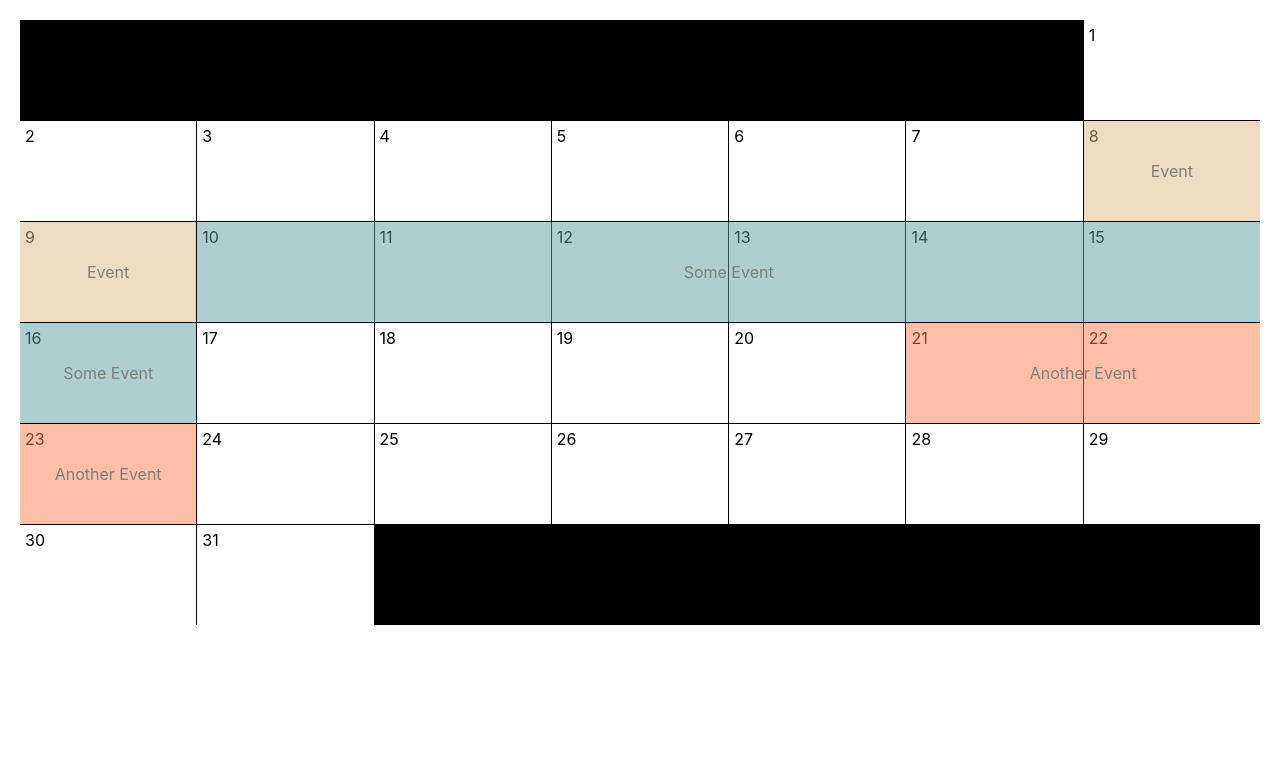
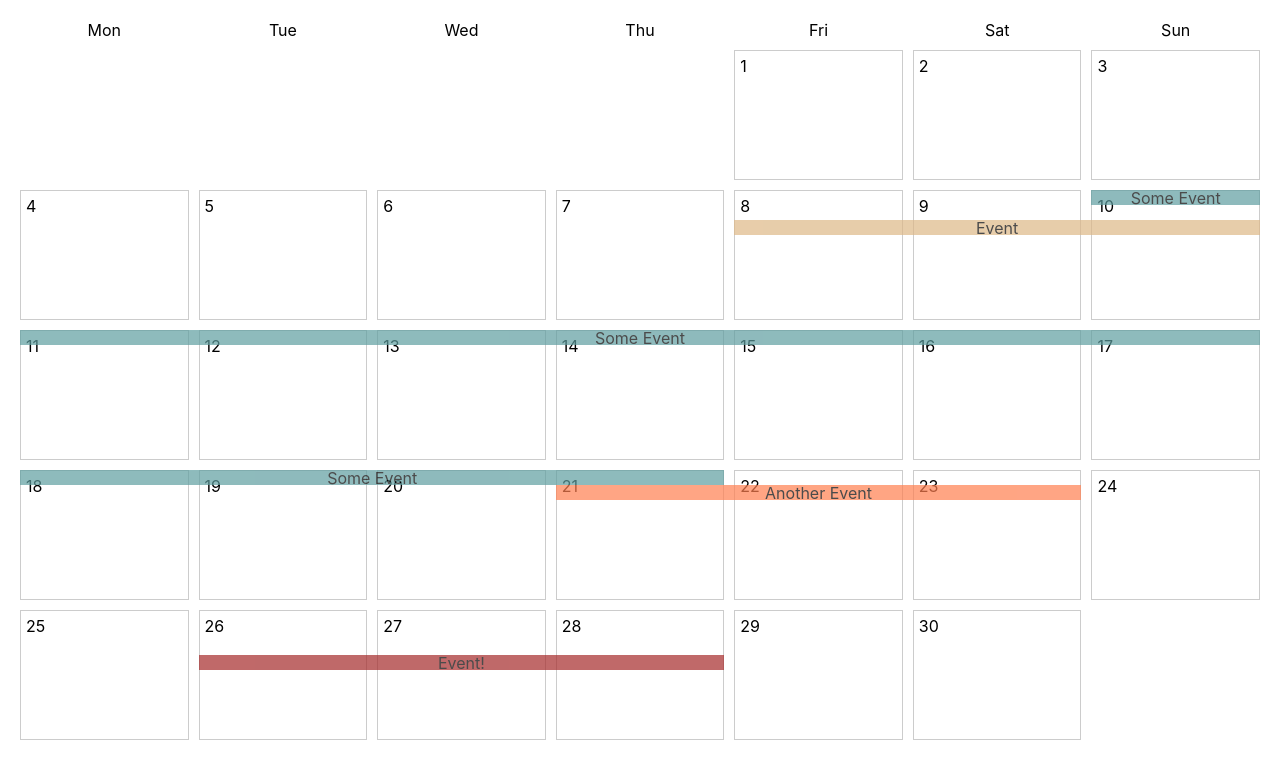
Before and after one commit to NikitoriusMinsk/react-task-calendar-component, a Next.js app: page / in a window 1280 px wide. Shown: the top 778 px of the page. Built offline with nearby package versions, Linux system fonts and the light colour scheme.

Commit message:
offset overlapping items

```diff
--- a/components/Calendar.js
+++ b/components/Calendar.js
@@ -8,14 +8,13 @@ function daysInMonth (month, year) {
     return new Date(year, month+1, 0).getDate();
 }
 function getColumn(day){
-    const dayOfWeek = new Date(date.getFullYear(), date.getMonth()+1, day).getDay();
+    const dayOfWeek = new Date(date.getFullYear(), date.getMonth(), day).getDay();
     return dayOfWeek === 0 ? 7 : dayOfWeek;
 }
-
 const schedule = [
     {
         start: 10,
-        end: 16,
+        end: 21,
         title: 'Some Event',
         color: 'cadetblue'
     },
@@ -27,9 +26,15 @@ const schedule = [
     },
     {
         start: 8,
-        end: 9,
+        end: 10,
         title: 'Event',
         color: 'burlywood'
+    },
+    {
+        start: 26,
+        end: 28,
+        title: 'Event!',
+        color: 'brown'
     }
 ]
 
@@ -40,7 +45,7 @@ export default function Calendar() {
     const [events, setEvents] = useState([]);
 
     function configureDays(){
-        const dayCount = daysInMonth(date.getMonth()+1, date.getFullYear());
+        const dayCount = daysInMonth(date.getMonth(), date.getFullYear());
         const days = [];
         const positions = {};
         let row = 1;
@@ -80,7 +85,8 @@ export default function Calendar() {
                         gridColumnEnd: positions[event.end].column + 1,
                         gridRowStart: positions[event.start].row,
                         gridRowEnd: positions[event.end].row+1,
-                        backgroundColor: event.color
+                        backgroundColor: event.color,
+                        top: index*15
                     }}
                     title={event.title}
                 />
@@ -97,7 +103,9 @@ export default function Calendar() {
                                         gridColumnEnd: positions[event.end].column + 1,
                                         gridRowStart: i,
                                         gridRowEnd: i + 1,
-                                        backgroundColor: event.color
+                                        backgroundColor: event.color,
+                                        top: index*15
+
                                     }}
                                     title={event.title}
                                 />
@@ -112,7 +120,8 @@ export default function Calendar() {
                                         gridColumnEnd: 8,
                                         gridRowStart: i,
                                         gridRowEnd: i+1,
-                                        backgroundColor: event.color
+                                        backgroundColor: event.color,
+                                        top: index*15
                                     }}
                                     title={event.title}
                                 />
@@ -127,7 +136,8 @@ export default function Calendar() {
                                         gridColumnEnd: 8,
                                         gridRowStart: i,
                                         gridRowEnd: i+1,
-                                        backgroundColor: event.color
+                                        backgroundColor: event.color,
+                                        top: index*15
                                     }}
                                     title={event.title}
                                 />
@@ -151,6 +161,16 @@ export default function Calendar() {
     }, [positions])
 
     return (
+        <>
+            <div className={styles.daysHeader}>
+                <span>Mon</span>
+                <span>Tue</span>
+                <span>Wed</span>
+                <span>Thu</span>
+                <span>Fri</span>
+                <span>Sat</span>
+                <span>Sun</span>
+            </div>
             <div className={styles.container}>
                 <div className={styles.events}>
                     {events}
@@ -159,6 +179,7 @@ export default function Calendar() {
                     {days}
                 </div>
             </div>
+        </>
     )
 }
 
--- a/styles/components/Calendar.module.css
+++ b/styles/components/Calendar.module.css
@@ -1,12 +1,12 @@
 .container{
     position: relative;
+    --cell_height: 130px
 }
 .calendar{
     display: grid;
     width: 100%;
-    gap: 1px;
+    gap: 10px;
     grid-template-columns: repeat(7, 1fr);
-    background-color: black;
     z-index: 10;
 }
 .events{
@@ -15,16 +15,27 @@
     left: 0;
     width: 100%;
     display: grid;
-    grid-template-rows: repeat(6, 100px);
+    grid-template-rows: repeat(5, var(--cell_height));
     grid-template-columns: repeat(7, 1fr);
-    gap: 1px;
+    gap: 10px;
     z-index: 20;
+}
+.daysHeader{
+    display: grid;
+    grid-template-columns: repeat(7, 1fr);
+    gap: 10px;
+    margin-bottom: 10px;
+}
+.daysHeader span{
+    display: flex;
+    justify-content: center;
+    align-items: center;
 }
 .day{
     position: relative;
-    min-height: 100px;
+    height: var(--cell_height);
     z-index: 10;
-    background-color: white;
+    border: 1px solid #ccc;
 }
 .dayNumber{
     position: absolute;
@@ -36,8 +47,8 @@
     display: flex;
     justify-content: center;
     align-items: center;
-    height: 100%;
-    opacity: 50%;
+    height: 15px;
+    opacity: 70%;
 }
 .eventTitle{
     position: absolute;
```
Lines whose indentation alone changed are shown as unchanged.
